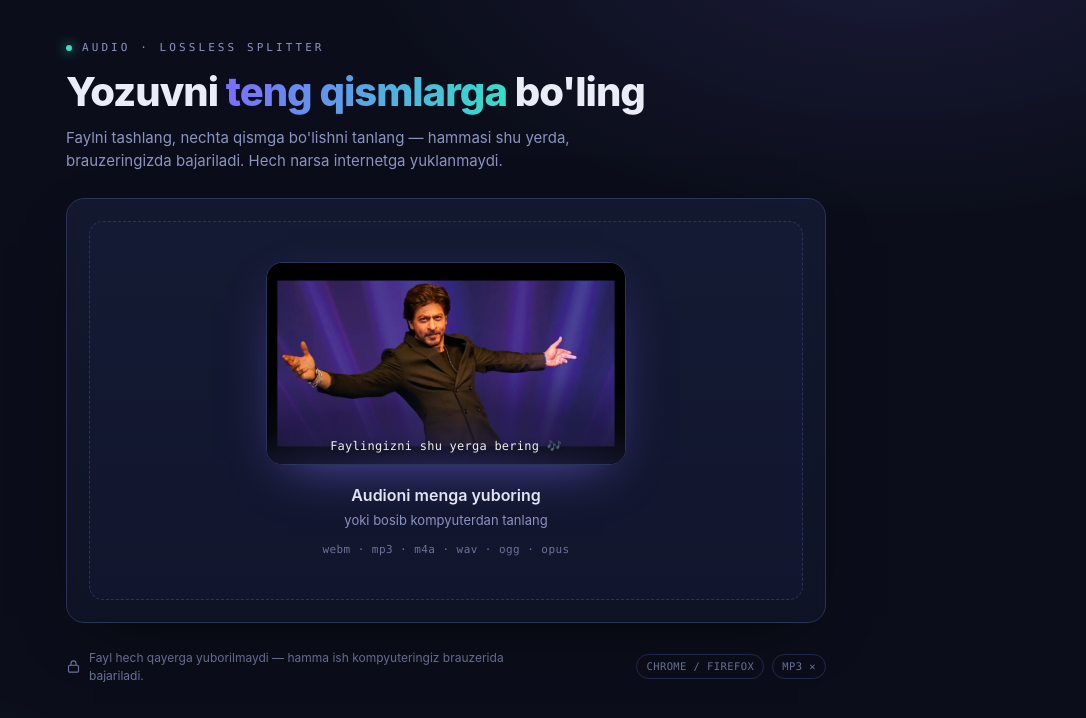
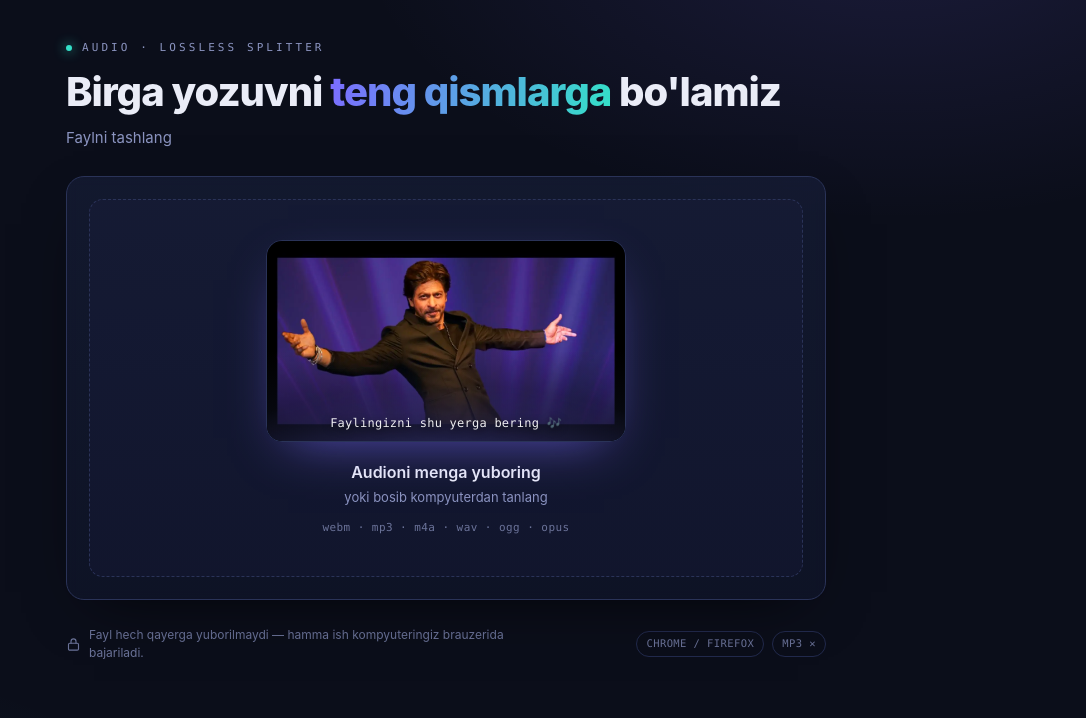
Before and after one commit to Azizbekcrypto/webm, a plain HTML site: page index.html in a window 1280 px wide. Shown: the whole page, without its empty margins (194-1280 px from the left). Drawn offline with Linux system fonts and the light colour scheme.

Commit message:
audio parser

```diff
--- a/index.html
+++ b/index.html
@@ -326,8 +326,8 @@
 <div class="wrap">
   <header>
     <div class="eyebrow"><span class="dot"></span> Audio · lossless splitter</div>
-    <h1>Yozuvni <span class="em">teng qismlarga</span> bo'ling</h1>
-    <p class="sub">Faylni tashlang, nechta qismga bo'lishni tanlang — hammasi shu yerda, brauzeringizda bajariladi. Hech narsa internetga yuklanmaydi.</p>
+    <h1>Birga yozuvni <span class="em">teng qismlarga</span> bo'lamiz</h1>
+    <p class="sub">Faylni tashlang</p>
   </header>
 
   <div class="card">
@@ -828,6 +828,8 @@
         void good.offsetWidth; // reflow — animatsiyani qayta ishga tushirish
         good.classList.add('show');
       }
+      // "Zo'r ish, marhamat" chiqqanda natijaga avtoscroll
+      good.scrollIntoView({ behavior: reduceMotion ? 'auto' : 'smooth', block: 'center' });
     }
     partList.innerHTML='';
     made.forEach(function(part, idx){
```
